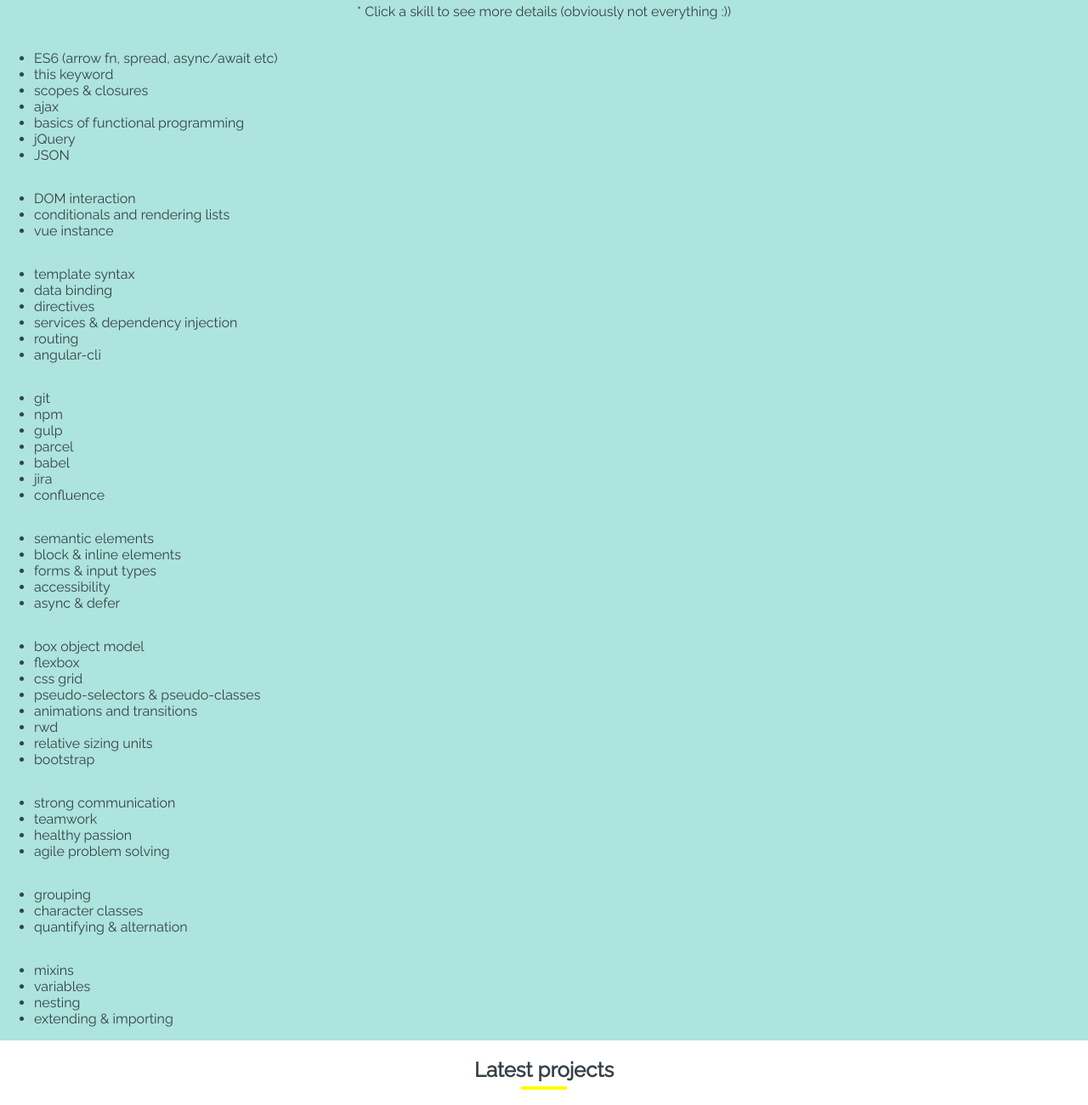
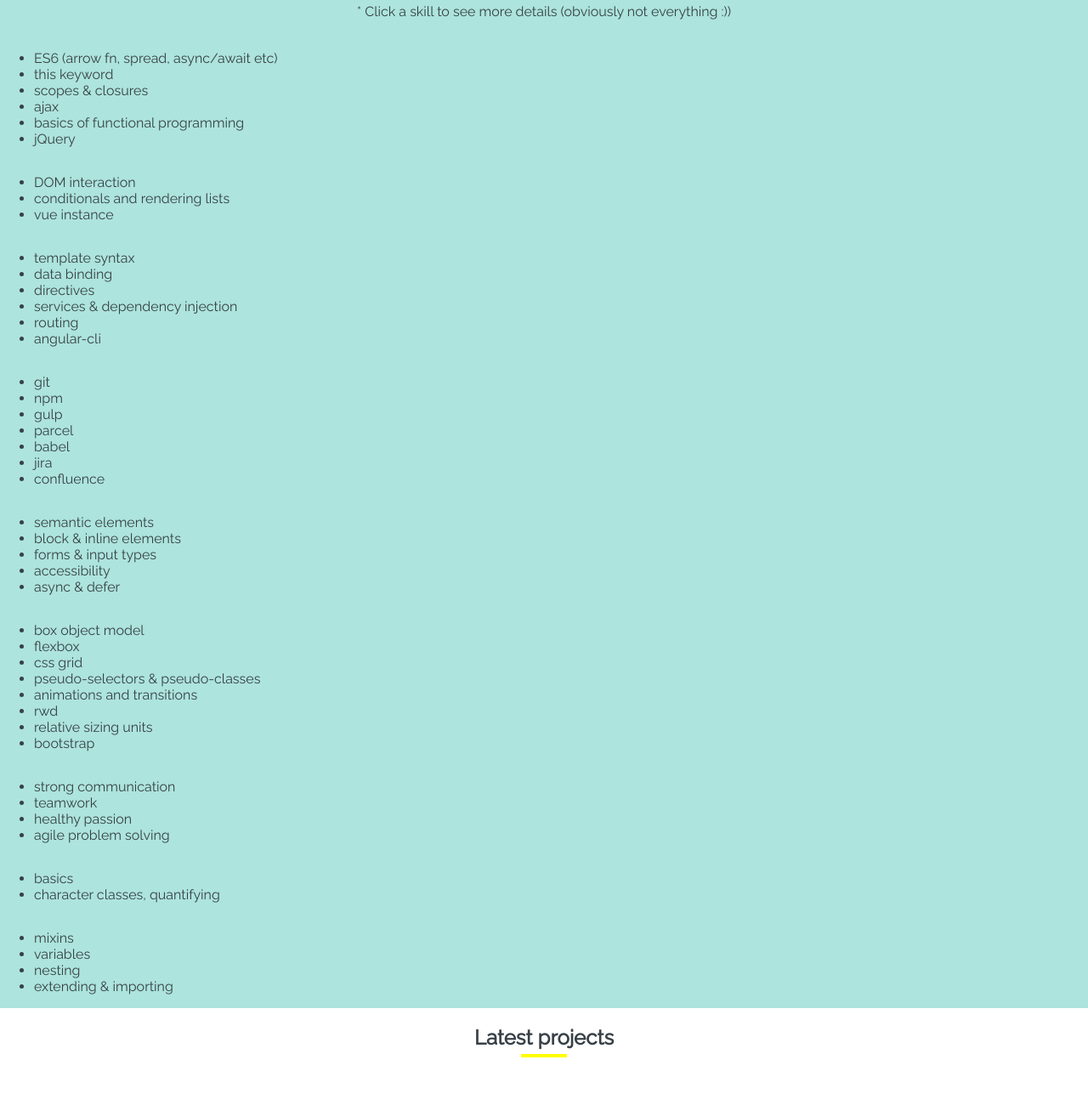
Before and after one commit to alekpentchev/site-portfolio, a website: page src/index.html in a window 1280 px wide. Shown: the part 2357-3657 px from the top of the page at 85% size. Drawn offline with nearby package versions, Linux system fonts and the light colour scheme; files that its build step writes are made by us from their sources; a script that the page names is missing.

Commit message:
Some changes in the skills

```diff
--- a/src/index.html
+++ b/src/index.html
@@ -92,7 +92,6 @@
           <li>ajax</li>
           <li>basics of functional programming</li>
           <li>jQuery</li>
-          <li>JSON</li>
         </ul>
       </div>
 
@@ -161,9 +160,8 @@
 
       <div id="regex-tooltip" class="tooltip">
         <ul>
-          <li>grouping</li>
-          <li>character classes</li>
-          <li>quantifying & alternation</li>
+          <li>basics</li>
+          <li>character classes, quantifying</li>
         </ul>
       </div>
 
```
